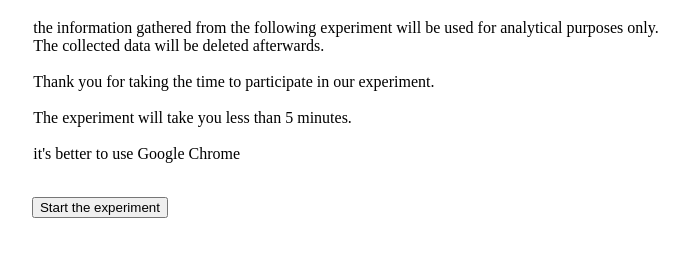
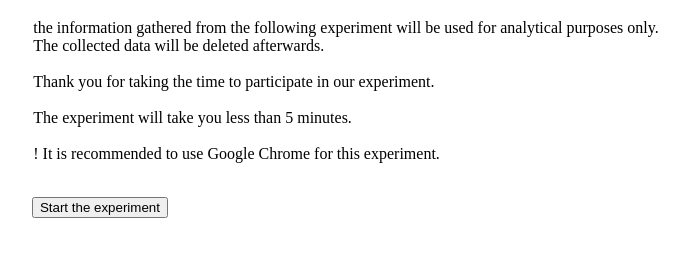
Before and after one commit to LauraKotalczyk/ovd-project-website, a website: page index.html in a window 1280 px wide. Shown: the part 161-418 px from the top of the page, without its empty margins (298-987 px from the left). Drawn offline with nearby package versions, Linux system fonts and the light colour scheme; no server answers.

Commit message:
updated browser info

```diff
--- a/index.html
+++ b/index.html
@@ -1,7 +1,7 @@
 <html lang="en">
+    <script src="https://www.googleoptimize.com/optimize.js?id=OPT-P9J4M5Z"></script>
 
     <meta charset="UTF-8">
-    <script src="https://www.googleoptimize.com/optimize.js?id=OPT-P9J4M5Z"></script>
 
     <meta http-equiv="X-UA-Compatible" content="IE=edge">
     <meta name="viewport" content="width=device-width, initial-scale=1.0">
@@ -74,7 +74,7 @@
                         <br> <br>
                         The experiment will take you less than 5 minutes.
                         <br> <br>
-                        it's better to use Google Chrome
+                        ! It is recommended to use Google Chrome for this experiment.
                         </p>
                         <br>
                 <!--<h1>Estimado participante </h1>
```
